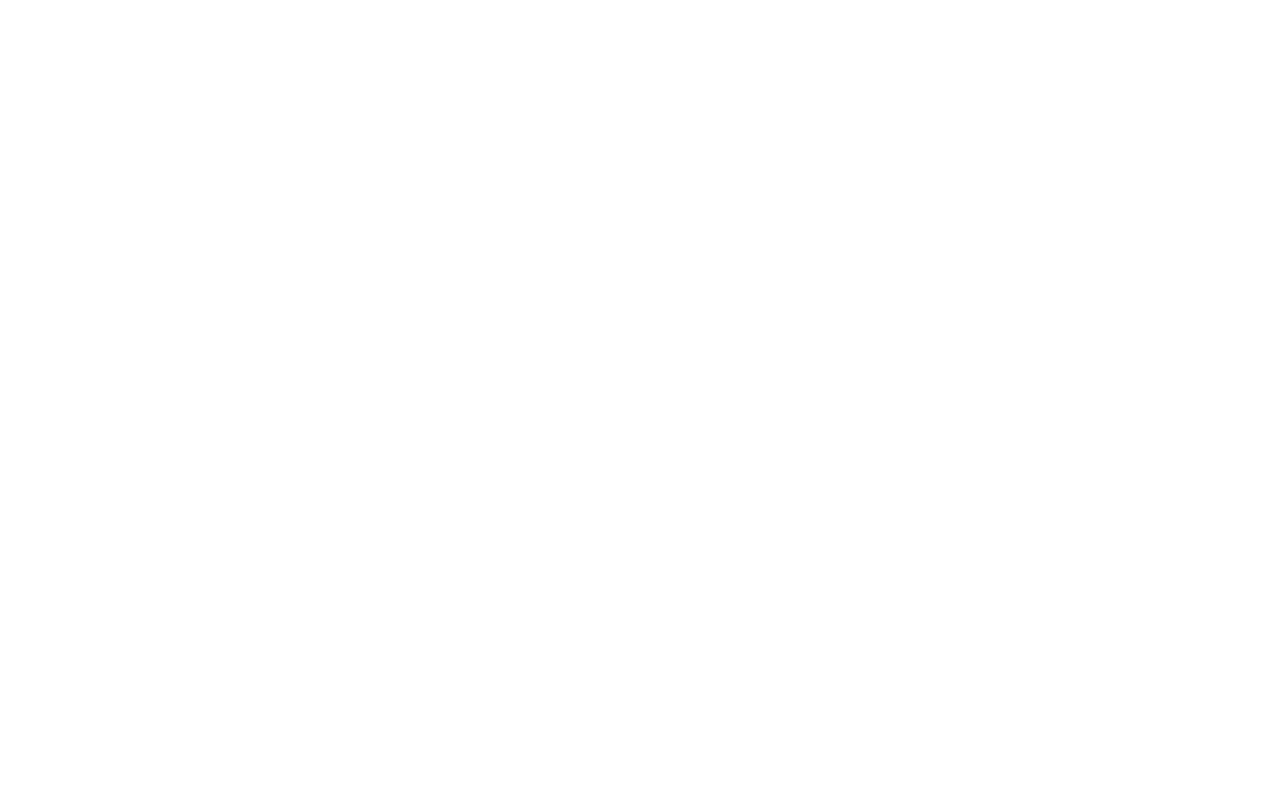
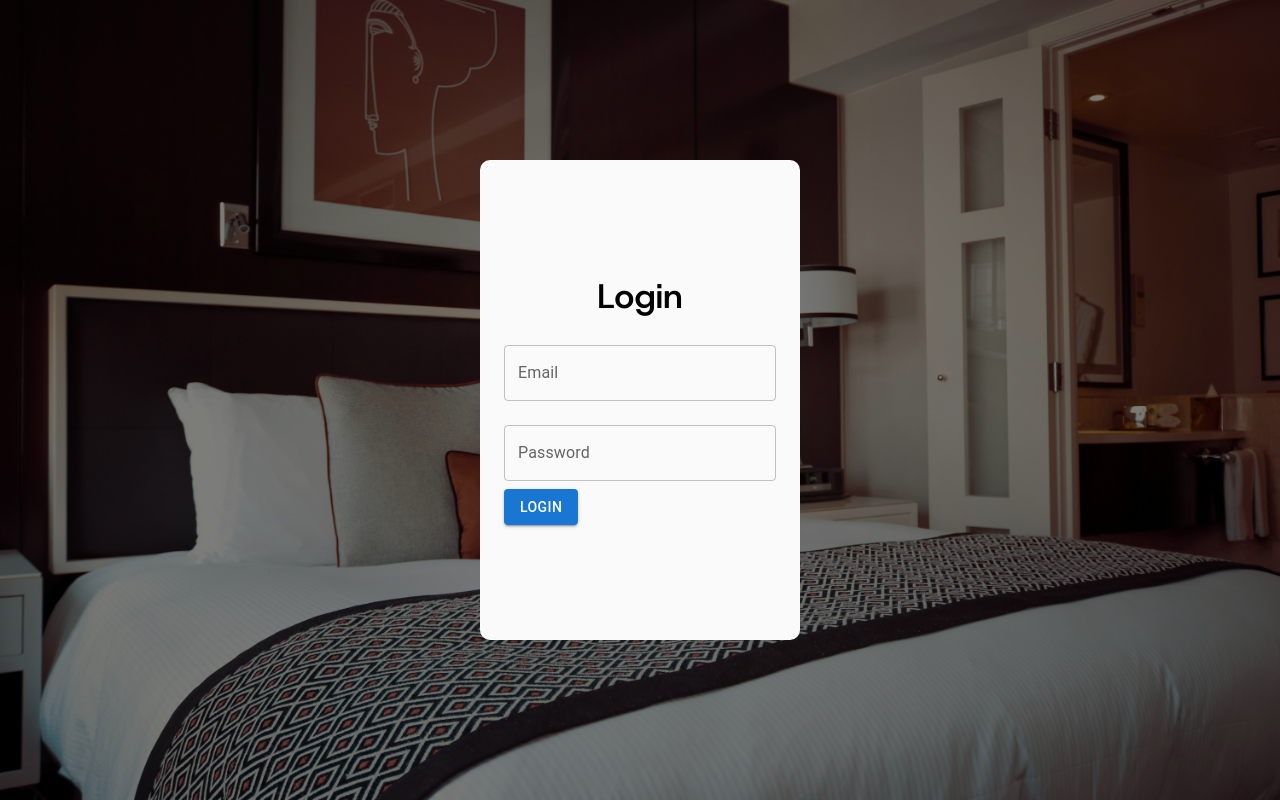
Before and after one commit to justjimmy-cab/fe-hotel-reservation, a React (Create React App) app: page / in a window 1280 px wide. Built offline with nearby package versions, Linux system fonts and the light colour scheme.

Commit message:
Added background and font

```diff
--- a/src/App.js
+++ b/src/App.js
@@ -9,8 +9,8 @@ function App() {
     return (
         <Router>
             <Routes>
-                <Route path="/" element={<HomePage />} />
-                <Route path="/login" element={<Login />} />
+                <Route path="/Home" element={<HomePage />} />
+                <Route path="/" element={<Login />} />
                 <Route path="/users" element={
                     <PrivateRoute>
                         <UserList />
--- a/src/Login.jsx
+++ b/src/Login.jsx
@@ -1,7 +1,8 @@
 import React, { useState } from 'react';
-import { TextField, Button, Container, Typography } from '@mui/material';
+import { TextField, Button, Container, Typography, Box } from '@mui/material';
 import { useNavigate } from 'react-router-dom';
 import api from './services/api'; // Import the centralized Axios instance
+import './fonts/fonts.css';
 
 const Login = () => {
     const [email, setEmail] = useState('');
@@ -27,8 +28,38 @@ const Login = () => {
     };
 
     return (
-        <Container maxWidth="sm">
-            <Typography variant="h4" component="h1" gutterBottom>
+        <Box sx={{
+                display: 'flex',
+                justifyContent: 'center',
+                alignItems: 'center',
+                height: '100vh',
+                width: '100%',
+                backgroundImage: 'url(images/bg-image.jpg)',
+                backgroundSize: 'cover',
+                backgroundPosition: 'center',
+            }}>
+            <Box sx={{
+                display: 'flex',
+                alignItems: 'center',
+                justifyContent: 'center',
+                height: '100%',
+                width: '100%',
+                backgroundColor: 'rgba(0, 0, 0, 0.5)'
+                }}>
+                <Container maxWidth="sm" sx={{
+                                            display: 'flex',
+                                            flexDirection: 'column',
+                                            alignItems: 'center',
+                                            justifyContent: 'center',
+                                            backgroundColor: 'rgba(250, 250, 250)',
+                                            height: '60%',
+                                            width: '25%',
+                                            borderRadius: '10px',
+                                        }}>
+                    <Typography variant="h4" component="h1" gutterBottom
+                                sx={{
+                                    fontFamily: 'HostGrotesk-SemiBold',
+                                }}>
                         Login
                     </Typography>
                     <form onSubmit={handleSubmit}>
@@ -53,6 +84,8 @@ const Login = () => {
                         {error && <Typography color="error">{error}</Typography>}
                     </form>
                 </Container>
+            </Box>
+        </Box>
     );
 };
 
--- /dev/null
+++ b/src/fonts/fonts.css
@@ -0,0 +1,4 @@
+@font-face {
+    font-family: HostGrotesk-SemiBold;
+    src: url(HostGrotesk-SemiBold.ttf);
+}
```
Also changed, not shown: public/images/bg-image.jpg (added), src/fonts/HostGrotesk-SemiBold.ttf (added). Lines whose indentation alone changed are shown as unchanged.
